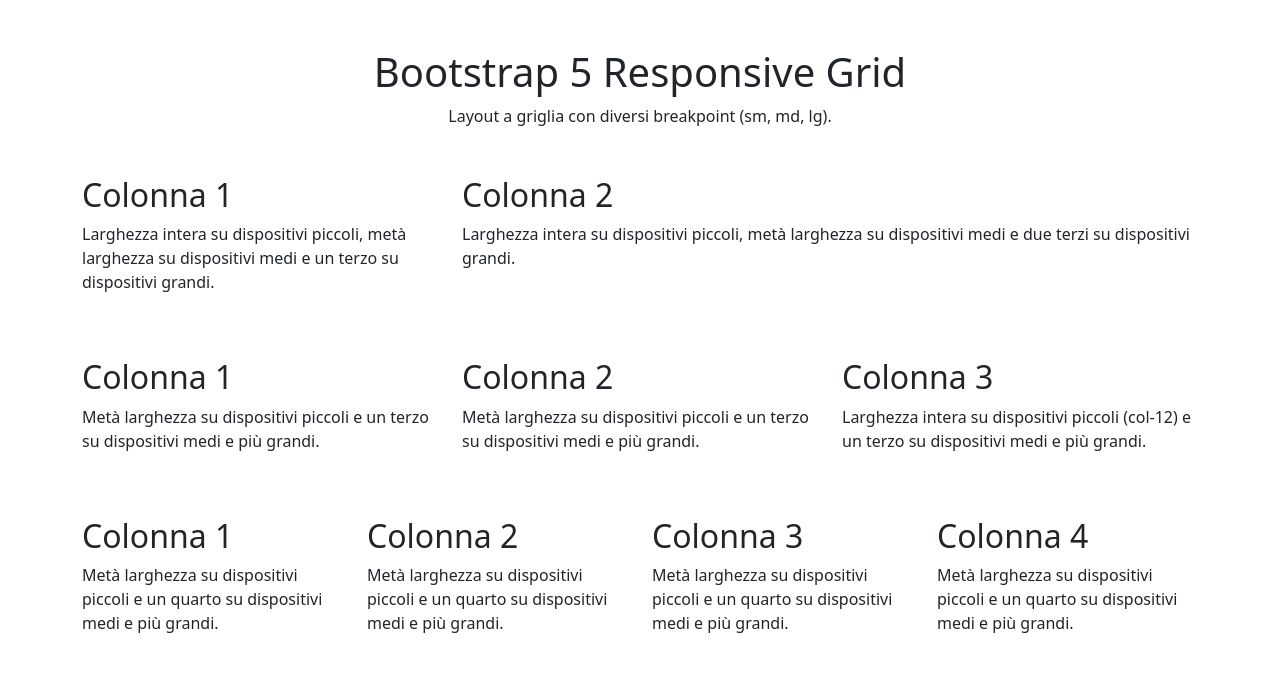
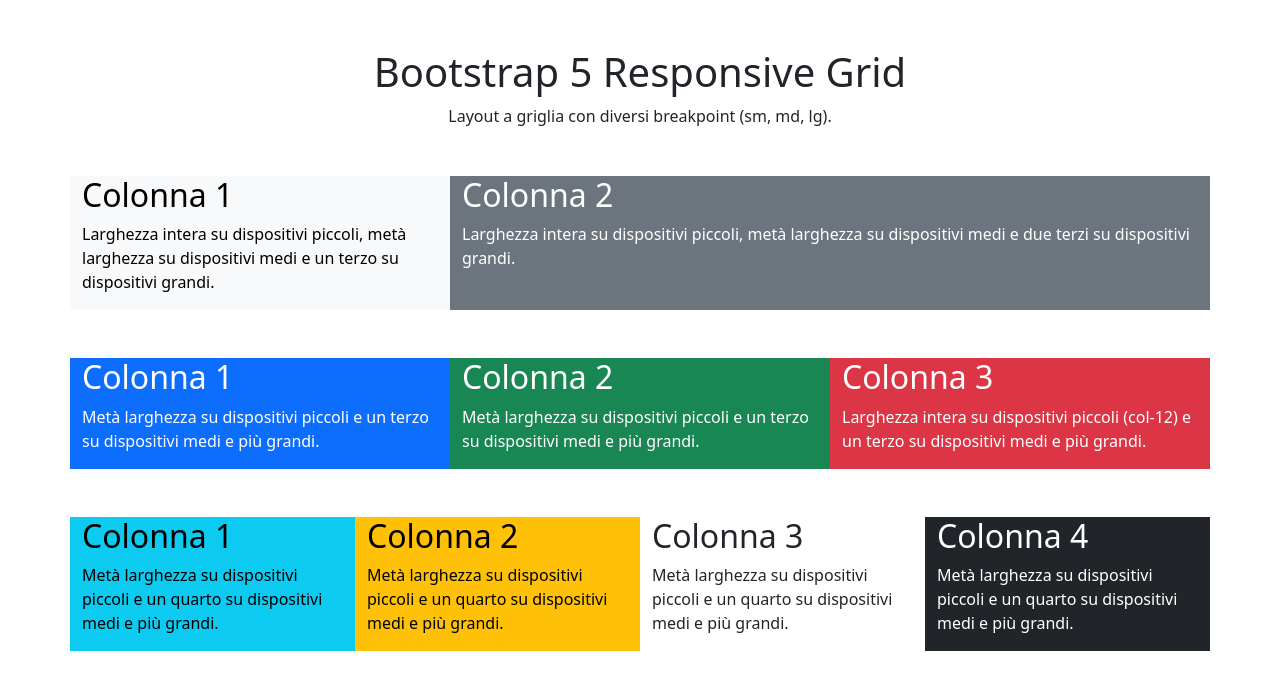
Before and after one commit to AlessioMura/htmlcss-bootstrap-layout, a plain HTML site: page index.html in a window 1280 px wide. Drawn offline with nearby package versions, Linux system fonts and the light colour scheme.

Commit message:
added colors

```diff
--- a/index.html
+++ b/index.html
@@ -22,45 +22,45 @@
     <main>
         <div class="container">
             <div class="row ">
-                <div class="col-12 col-md-6 col-lg-4">
+                <div class="col-12 col-md-6 col-lg-4 text-bg-light">
                     <h2>Colonna 1</h2>
                     <p>Larghezza intera su dispositivi piccoli, metà larghezza su dispositivi medi e un terzo su
                         dispositivi grandi.</p>
                 </div>
-                <div class="col-12 col-md-6 col-lg-8">
+                <div class="col-12 col-md-6 col-lg-8 text-bg-secondary">
                     <h2>Colonna 2</h2>
                     <p>Larghezza intera su dispositivi piccoli, metà larghezza su dispositivi medi e due terzi su
                         dispositivi grandi.</p>
                 </div>
             </div>
             <div class="row my-5">
-                <div class="col-6 col-md-4">
+                <div class="col-6 col-md-4 text-bg-primary">
                     <h2>Colonna 1</h2>
                     <p>Metà larghezza su dispositivi piccoli e un terzo su dispositivi medi e più grandi.</p>
                 </div>
-                <div class="col-6 col-md-4">
+                <div class="col-6 col-md-4 text-bg-success">
                     <h2>Colonna 2</h2>
                     <p>Metà larghezza su dispositivi piccoli e un terzo su dispositivi medi e più grandi.</p>
                 </div>
-                <div class="col-12 col-md-4">
+                <div class="col-12 col-md-4 text-bg-danger">
                     <h2>Colonna 3</h2>
                     <p>Larghezza intera su dispositivi piccoli (col-12) e un terzo su dispositivi medi e più grandi.</p>
                 </div>
             </div>
             <div class="row my-5">
-                <div class="col-6 col-md-3">
+                <div class="col-6 col-md-3 text-bg-info">
                     <h2>Colonna 1</h2>
                     <p>Metà larghezza su dispositivi piccoli e un quarto su dispositivi medi e più grandi.</p>
                 </div>
-                <div class="col-6 col-md-3">
+                <div class="col-6 col-md-3 text-bg-warning">
                     <h2>Colonna 2</h2>
                     <p>Metà larghezza su dispositivi piccoli e un quarto su dispositivi medi e più grandi.</p>
                 </div>
-                <div class="col-6 col-md-3">
+                <div class="col-6 col-md-3 text-bg-ligh">
                     <h2>Colonna 3</h2>
                     <p>Metà larghezza su dispositivi piccoli e un quarto su dispositivi medi e più grandi.</p>
                 </div>
-                <div class="col-6 col-md-3">
+                <div class="col-6 col-md-3 text-bg-dark">
                     <h2>Colonna 4</h2>
                     <p>Metà larghezza su dispositivi piccoli e un quarto su dispositivi medi e più grandi.</p>
                 </div>
```
